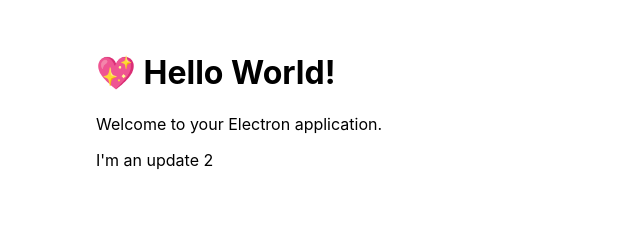
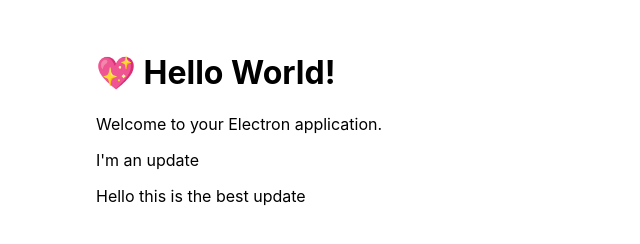
Before and after one commit to Tommylans/test-desktop, an Electron app: page src/index.html in a window 800 px wide. Shown: the whole page, without its empty margins (0-640 px from the left). Drawn offline with Linux system fonts and the light colour scheme.

Commit message:
Add dummy update
Signed-off-by: Tom Lanser <tom@devv.nl>

```diff
--- a/package.json
+++ b/package.json
@@ -1,7 +1,7 @@
 {
   "name": "my-app",
   "productName": "my-app",
-  "version": "1.0.13",
+  "version": "1.0.14",
   "description": "My Electron application description",
   "main": "src/index.js",
   "scripts": {
--- a/src/index.html
+++ b/src/index.html
@@ -8,6 +8,7 @@
   <body>
     <h1>💖 Hello World!</h1>
     <p>Welcome to your Electron application.</p>
-    <p>I'm an update 2</p>
+    <p>I'm an update </p>
+    <p>Hello this is the best update</p>
   </body>
 </html>
```
